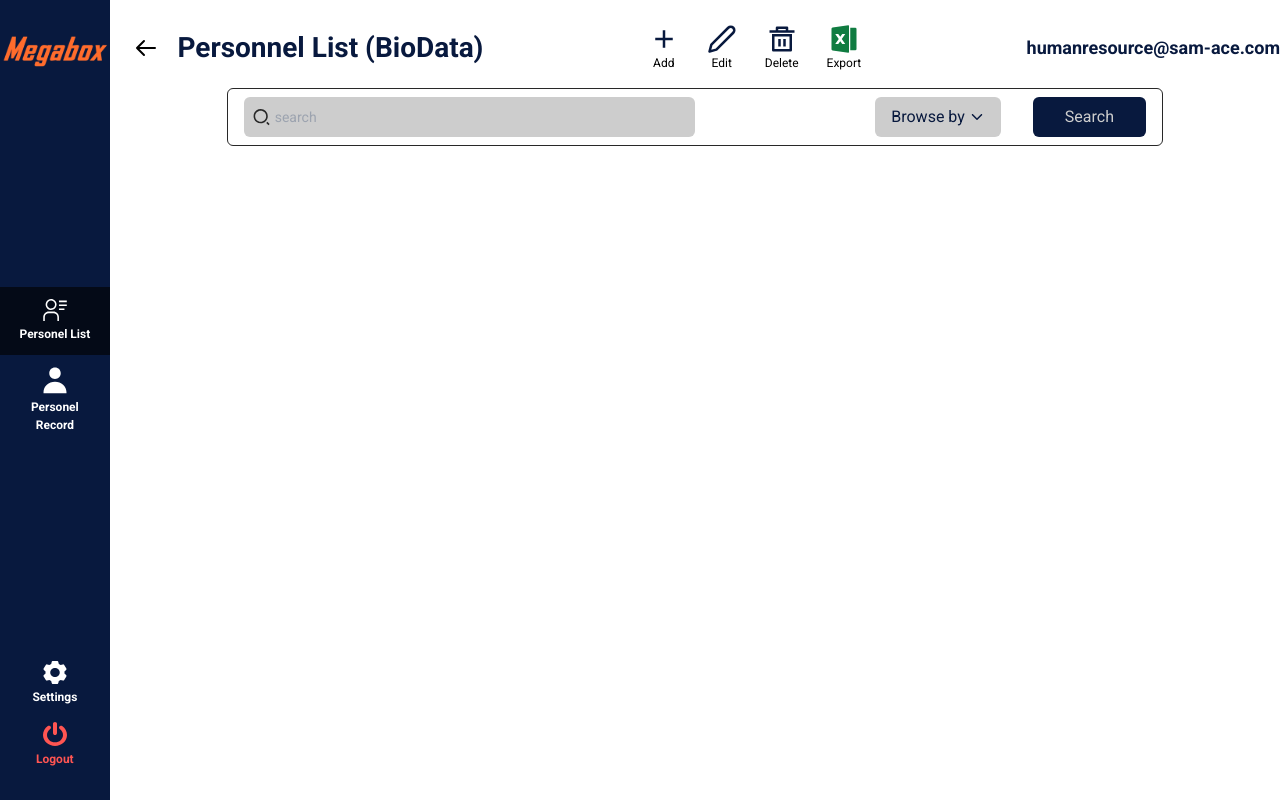
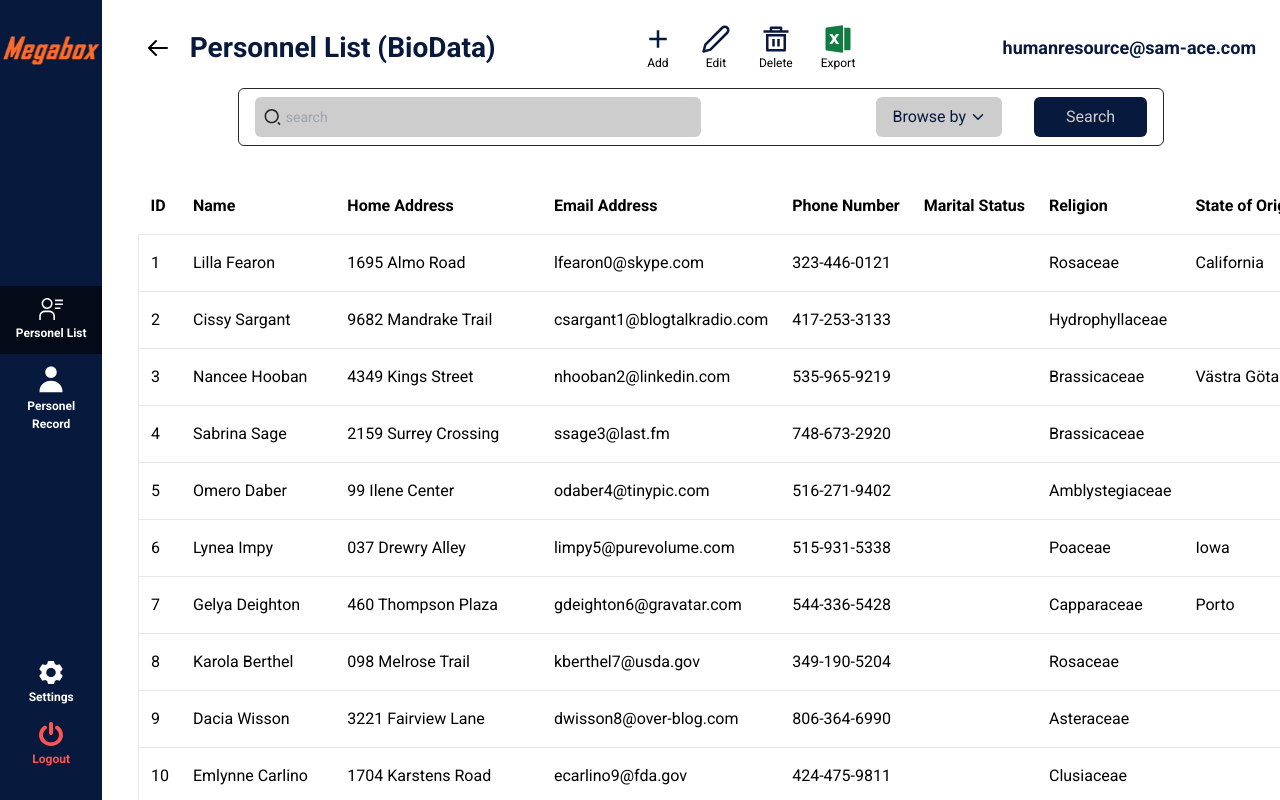
Before and after one commit to sholajapheth/samace_2.0, a React (Create React App) app: page /dashboard/hr/pl in a window 1280 px wide. Built offline with nearby package versions, Linux system fonts and the light colour scheme.

Commit message:
personnel list and table component done

```diff
--- a/src/components/DisplayArea.tsx
+++ b/src/components/DisplayArea.tsx
@@ -3,7 +3,7 @@ import { HR, QC, QA, Maintenance, Production } from "../pages";
 
 const DisplayArea = () => {
   return (
-    <div className="lg:pb-0 pb-[4rem]">
+    <div className="lg:pb-0 pb-[4rem]  h-full ">
       <Routes>
         <Route path="hr/*" element={<HR />} />
         <Route path="qc" element={<QC />} />
--- a/src/components/SideBar/Sidebar.tsx
+++ b/src/components/SideBar/Sidebar.tsx
@@ -9,9 +9,9 @@ const Sidebar = () => {
   const { sidebar_nav_data } = useContext(DashboardContext);
 
   return (
-    <div className="lg:w-[120px] w-full lg:h-screen lg:sticky  lg:inset-0 bg-pri lg:py-[2em] flex lg:flex-col flex-row items-center  justify-between lg:px-0 px-[1em] lg:overflow-auto overflow-scroll scrollbar-hide  fixed bottom-0 z-[555] right-0  left-0 ">
+    <div className="lg:w-[8%] w-full lg:h-screen fixed  lg:inset-0 bg-pri lg:py-[2em] flex lg:flex-col flex-row items-center  justify-between lg:px-0 px-[1em] lg:overflow-auto overflow-scroll scrollbar-hide  bottom-0 z-[555] right-0  left-0 ">
       <img className="lg:inline hidden min-w-[3em]" src={logo} alt="megabox_logo" />
-      <div className="flex lg:flex-col flex-row lg:items-center items-end ">
+      <div className="flex lg:flex-col flex-row lg:items-center items-start  ">
         {sidebar_nav_data?.map(( data: any) => (
           <SidebarButton key={data.id} name={data.name} img={data.img} link={data.link} />
         ))}
--- a/src/components/SideBar/SidebarButton.tsx
+++ b/src/components/SideBar/SidebarButton.tsx
@@ -10,10 +10,10 @@ const SidebarButton = ({ img, name, link }: sideBarProps) => {
     <NavLink
       to={link}
       className={({ isActive }) =>
-        isActive ? "bg-[#040a17] w-full" : "bg-none w-full"
+        isActive ? "bg-[#040a17] w-full h-full" : "bg-none w-full h-full"
       }
     >
-      <button className="flex flex-col gap-1 text-lm font-[700] items-center text-white  hover:bg-[#283E6C] w-full p-[1em] ">
+      <button className="flex flex-col gap-1 text-lm font-[700] items-center text-white  hover:bg-[#283E6C] h-full w-full p-[1em] ">
         <img className="md:w-[24px] w-[20px] " src={img} alt={name} />
         <span>{name}</span>
       </button>
--- /dev/null
+++ b/src/components/TableComponent/MOCK_DATA.json
@@ -0,0 +1,20 @@
+[{"id":1,"name":"Lilla Fearon","home_address":"1695 Almo Road","email":"lfearon0@skype.com","phone_number":"323-446-0121","marital_status":false,"religion":"Rosaceae","state_of_origin":"California","lga":"US","start_date":"1/22/2022","job_title":"Steel","position":"Construction Worker","department":"Human Resources","grade_level":"name"},
+{"id":2,"name":"Cissy Sargant","home_address":"9682 Mandrake Trail","email":"csargant1@blogtalkradio.com","phone_number":"417-253-3133","marital_status":true,"religion":"Hydrophyllaceae","state_of_origin":null,"lga":"CN","start_date":"3/1/2022","job_title":"Wood","position":"Construction Worker","department":"Marketing","grade_level":"name"},
+{"id":3,"name":"Nancee Hooban","home_address":"4349 Kings Street","email":"nhooban2@linkedin.com","phone_number":"535-965-9219","marital_status":true,"religion":"Brassicaceae","state_of_origin":"Västra Götaland","lga":"SE","start_date":"4/11/2022","job_title":"Granite","position":"Construction Manager","department":"Legal","grade_level":"net"},
+{"id":4,"name":"Sabrina Sage","home_address":"2159 Surrey Crossing","email":"ssage3@last.fm","phone_number":"748-673-2920","marital_status":true,"religion":"Brassicaceae","state_of_origin":null,"lga":"PH","start_date":"6/24/2022","job_title":"Aluminum","position":"Supervisor","department":"Research and Development","grade_level":"net"},
+{"id":5,"name":"Omero Daber","home_address":"99 Ilene Center","email":"odaber4@tinypic.com","phone_number":"516-271-9402","marital_status":false,"religion":"Amblystegiaceae","state_of_origin":null,"lga":"PH","start_date":"11/30/2021","job_title":"Glass","position":"Subcontractor","department":"Services","grade_level":"gov"},
+{"id":6,"name":"Lynea Impy","home_address":"037 Drewry Alley","email":"limpy5@purevolume.com","phone_number":"515-931-5338","marital_status":true,"religion":"Poaceae","state_of_origin":"Iowa","lga":"US","start_date":"8/17/2022","job_title":"Rubber","position":"Supervisor","department":"Services","grade_level":"info"},
+{"id":7,"name":"Gelya Deighton","home_address":"460 Thompson Plaza","email":"gdeighton6@gravatar.com","phone_number":"544-336-5428","marital_status":true,"religion":"Capparaceae","state_of_origin":"Porto","lga":"PT","start_date":"1/10/2022","job_title":"Plexiglass","position":"Electrician","department":"Sales","grade_level":"name"},
+{"id":8,"name":"Karola Berthel","home_address":"098 Melrose Trail","email":"kberthel7@usda.gov","phone_number":"349-190-5204","marital_status":false,"religion":"Rosaceae","state_of_origin":null,"lga":"ID","start_date":"11/4/2022","job_title":"Glass","position":"Subcontractor","department":"Training","grade_level":"net"},
+{"id":9,"name":"Dacia Wisson","home_address":"3221 Fairview Lane","email":"dwisson8@over-blog.com","phone_number":"806-364-6990","marital_status":true,"religion":"Asteraceae","state_of_origin":null,"lga":"RU","start_date":"7/28/2022","job_title":"Granite","position":"Engineer","department":"Business Development","grade_level":"gov"},
+{"id":10,"name":"Emlynne Carlino","home_address":"1704 Karstens Road","email":"ecarlino9@fda.gov","phone_number":"424-475-9811","marital_status":true,"religion":"Clusiaceae","state_of_origin":null,"lga":"MZ","start_date":"5/13/2022","job_title":"Wood","position":"Construction Worker","department":"Research and Development","grade_level":"info"},
+{"id":11,"name":"Jordana Rembaud","home_address":"3482 Redwing Pass","email":"jrembauda@newyorker.com","phone_number":"535-181-0203","marital_status":true,"religion":"Cyperaceae","state_of_origin":null,"lga":"UA","start_date":"9/1/2022","job_title":"Brass","position":"Construction Foreman","department":"Legal","grade_level":"name"},
+{"id":12,"name":"Sheeree Holstein","home_address":"9537 Delladonna Alley","email":"sholsteinb@slate.com","phone_number":"427-303-2203","marital_status":true,"religion":"Pottiaceae","state_of_origin":null,"lga":"BR","start_date":"12/30/2021","job_title":"Steel","position":"Electrician","department":"Support","grade_level":"biz"},
+{"id":13,"name":"Rip Pearcehouse","home_address":"9182 Sutherland Junction","email":"rpearcehousec@un.org","phone_number":"826-715-5944","marital_status":true,"religion":"Cyatheaceae","state_of_origin":null,"lga":"MU","start_date":"3/19/2022","job_title":"Stone","position":"Project Manager","department":"Training","grade_level":"name"},
+{"id":14,"name":"Priscilla Dettmar","home_address":"5409 Rusk Center","email":"pdettmard@sohu.com","phone_number":"573-917-2236","marital_status":true,"religion":"Capparaceae","state_of_origin":null,"lga":"BW","start_date":"2/20/2022","job_title":"Steel","position":"Surveyor","department":"Legal","grade_level":"info"},
+{"id":15,"name":"Nowell Renfield","home_address":"14 Anhalt Hill","email":"nrenfielde@nymag.com","phone_number":"166-835-3963","marital_status":true,"religion":"Araliaceae","state_of_origin":null,"lga":"CN","start_date":"5/5/2022","job_title":"Rubber","position":"Subcontractor","department":"Support","grade_level":"name"},
+{"id":16,"name":"Steward Sagerson","home_address":"8799 Orin Alley","email":"ssagersonf@nih.gov","phone_number":"997-822-4105","marital_status":false,"religion":"Solorinellaceae","state_of_origin":null,"lga":"CN","start_date":"6/12/2022","job_title":"Vinyl","position":"Construction Manager","department":"Engineering","grade_level":"gov"},
+{"id":17,"name":"Jemima Goater","home_address":"13931 Crowley Park","email":"jgoaterg@reuters.com","phone_number":"682-763-5741","marital_status":true,"religion":"Cyperaceae","state_of_origin":null,"lga":"CL","start_date":"7/24/2022","job_title":"Glass","position":"Estimator","department":"Sales","grade_level":"biz"},
+{"id":18,"name":"Daile Ferneley","home_address":"1887 Dahle Lane","email":"dferneleyh@feedburner.com","phone_number":"121-202-5486","marital_status":true,"religion":"Asteraceae","state_of_origin":null,"lga":"NG","start_date":"10/28/2022","job_title":"Rubber","position":"Construction Worker","department":"Sales","grade_level":"org"},
+{"id":19,"name":"Allix Iggalden","home_address":"5942 Starling Pass","email":"aiggaldeni@webs.com","phone_number":"573-112-4236","marital_status":false,"religion":"Nyctaginaceae","state_of_origin":null,"lga":"AR","start_date":"11/3/2022","job_title":"Steel","position":"Subcontractor","department":"Product Management","grade_level":"mil"},
+{"id":20,"name":"Millie Gindghill","home_address":"9 8th Pass","email":"mgindghillj@earthlink.net","phone_number":"670-796-1901","marital_status":false,"religion":"Juncaceae","state_of_origin":null,"lga":"ID","start_date":"11/25/2021","job_title":"Plexiglass","position":"Construction Foreman","department":"Training","grade_level":"name"}]
--- /dev/null
+++ b/src/components/TableComponent/TableComponent.tsx
@@ -0,0 +1,60 @@
+import mock_datas from "./MOCK_DATA.json";
+
+// type table_component = Array<{
+//   table_Header: Array<string>;
+//   table_row: Array<string>;
+// }>;
+
+const TableData = (props: any) => {
+  return <td className="px-3 py-4 ">{props.children}</td>;
+};
+
+const TableComponent = () => {
+  return (
+    <div className=" w-full h-full  overflow-scroll p-4">
+      <table className=" ">
+        <thead style={{ whiteSpace: "nowrap" }} className="w-full font-[700]">
+          <tr className="w-full ">
+            <TableData className="">ID</TableData>
+            <TableData className="">Name</TableData>
+            <TableData>Home Address</TableData>
+            <TableData>Email Address</TableData>
+            <TableData>Phone Number</TableData>
+            <TableData>Marital Status</TableData>
+            <TableData>Religion</TableData>
+            <TableData>State of Origin</TableData>
+            <TableData>LGA</TableData>
+            <TableData>Start Date</TableData>
+            <TableData>Job Type</TableData>
+            <TableData>Department</TableData>
+            <TableData>Grade Level</TableData>
+          </tr>
+        </thead>
+
+        <tbody style={{ whiteSpace: "nowrap" }}>
+          {mock_datas.map((row) => {
+            return (
+              <tr key={row.id} className=" border">
+                <TableData>{row.id}</TableData>
+                <TableData>{row.name}</TableData>
+                <TableData>{row.home_address}</TableData>
+                <TableData>{row.email}</TableData>
+                <TableData>{row.phone_number}</TableData>
+                <TableData>{row.marital_status}</TableData>
+                <TableData>{row.religion}</TableData>
+                <TableData>{row.state_of_origin}</TableData>
+                <TableData>{row.lga}</TableData>
+                <TableData>{row.start_date}</TableData>
+                <TableData>{row.job_title}</TableData>
+                <TableData>{row.department}</TableData>
+                <TableData>{row.grade_level}</TableData>
+              </tr>
+            );
+          })}
+        </tbody>
+      </table>
+    </div>
+  );
+};
+
+export default TableComponent;
--- a/src/components/Topbar.tsx
+++ b/src/components/Topbar.tsx
@@ -9,7 +9,7 @@ const Topbar = () => {
   const navigate = useNavigate();
 
   return (
-    <div className="flex items-center mb-[1em]  gap-4 pl-[1.5em] ">
+    <div className="flex items-center mb-[1em]  gap-4 px-[1.5em] w-full ">
       <button
         onClick={() => navigate(-1)}
         className="hover:bg-[#283E6C] rounded-full h-[1.8rem] w-[1.8rem]  flex items-center "
--- a/src/components/index.ts
+++ b/src/components/index.ts
@@ -1,4 +1,6 @@
+
 
 export {default as Topbar} from './Topbar';
 export {default as Sidebar} from './SideBar/Sidebar';
 export {default as DisplayArea} from './DisplayArea';
+export {default as TableComponent} from './TableComponent/TableComponent'
--- a/src/pages/Dashboard/Dashboard.tsx
+++ b/src/pages/Dashboard/Dashboard.tsx
@@ -27,6 +27,8 @@ const Dashboard = () => {
   const [show_topbar_actions, set_show_topbar_actions] = useState(false);
 
 
+
+
   const context = {
     topbar_value,
     set_topbar_value,
@@ -44,11 +46,11 @@ const Dashboard = () => {
 
   return (
     <DashboardContext.Provider value={context}>
-      <div className="lg:flex w-full ">
+      <div className="lg:flex  ">
         {show_decision_modal && <DecisionModal />}
         <Sidebar />
-        <div className="w-full  flex  items-start gap-4 py-[1.5em] ">
-          <div className="w-full">
+        <div className={`py-[1.5em] lg:w-[100%] ${show_topbar_actions === true && 'overflow-auto h-screen'}`}>
+          <div className=" lg:ml-[122px]">
             <Topbar />
             <DisplayArea />
           </div>
--- a/src/pages/HR/PersonelList/PersonelList.tsx
+++ b/src/pages/HR/PersonelList/PersonelList.tsx
@@ -4,6 +4,7 @@ import { sidebar_nav_type } from "../../../globals/types";
 import personel_list from "../assets/personel_list.svg";
 import personel_record from "../assets/personel_record.svg";
 import SearchBar from "../../../globals/SearchBar";
+import { TableComponent } from "../../../components";
 
 const data: sidebar_nav_type = [
   { id: 0, name: "Personel List", img: personel_list, link: "hr/pl" },
@@ -21,8 +22,12 @@ const PersonelList = () => {
   }, [set_topbar_value, set_sidebar_nav_data, set_show_topbar_actions]);
 
   return (
-    <div>
+    <div className="flex flex-col gap-4">
       <SearchBar />
+
+      <div className="">
+        <TableComponent />
+      </div>
     </div>
   );
 };
```
